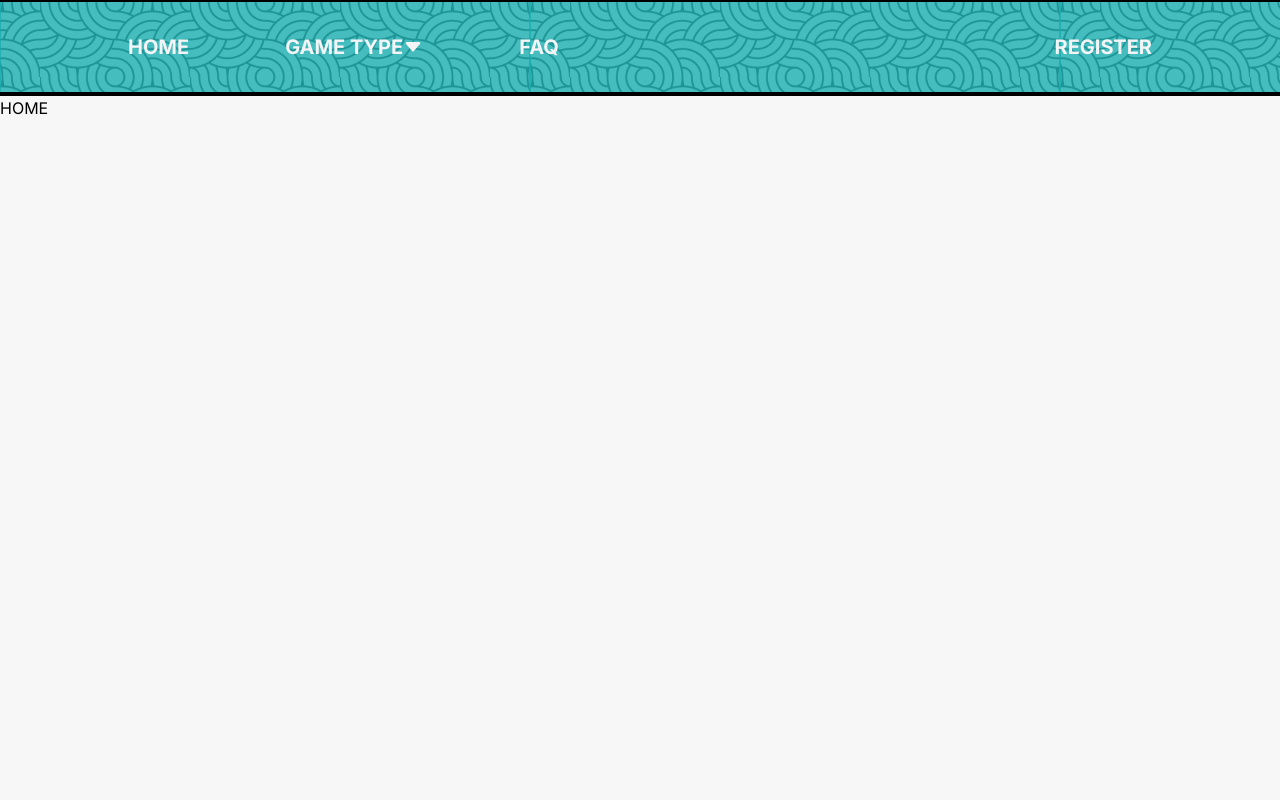
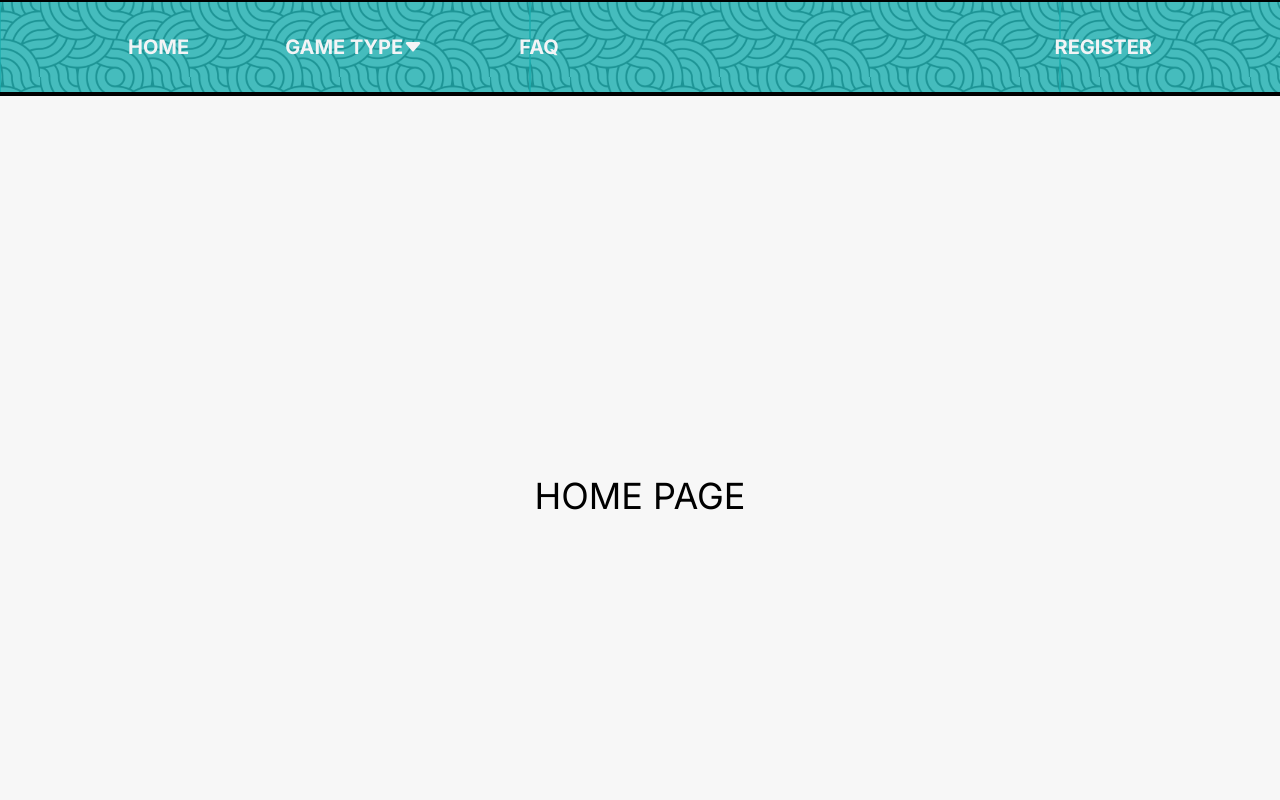
Before and after one commit to chingu-voyages/v42-geckos-team-22, a React (Vite) app: page / in a window 1280 px wide. Shown: the top 800 px of the page. Built offline with nearby package versions, Linux system fonts and the light colour scheme.

Commit message:
minor refactor

```diff
--- a/src/components/Header.jsx
+++ b/src/components/Header.jsx
@@ -21,8 +21,8 @@ function Header() {
           </Link>
         </li>
         <li
-          onClick={() => setShowMobileNav(!showMobileNav)}
-          className="my-2 flex h-10 w-12 cursor-pointer flex-col gap-y-[0.32rem] shadow hover:bg-red-orange focus:outline-none"
+          onClick={closeMenu}
+          className="my-2 flex h-10 w-12 cursor-pointer flex-col gap-y-[0.32rem] shadow transition-all duration-300 ease-in-out hover:bg-red-orange focus:outline-none"
         >
           {showMobileNav ? (
             <CgClose className="burgerMenu" />
--- a/src/pages/Home.jsx
+++ b/src/pages/Home.jsx
@@ -2,8 +2,8 @@ import React from "react";
 
 function Home() {
   return (
-    <div className="h-screen w-screen">
-      <h2>HOME</h2>
+    <div className="grid h-screen w-screen place-items-center">
+      <h2 className="text-4xl">HOME PAGE</h2>
     </div>
   );
 }
```
